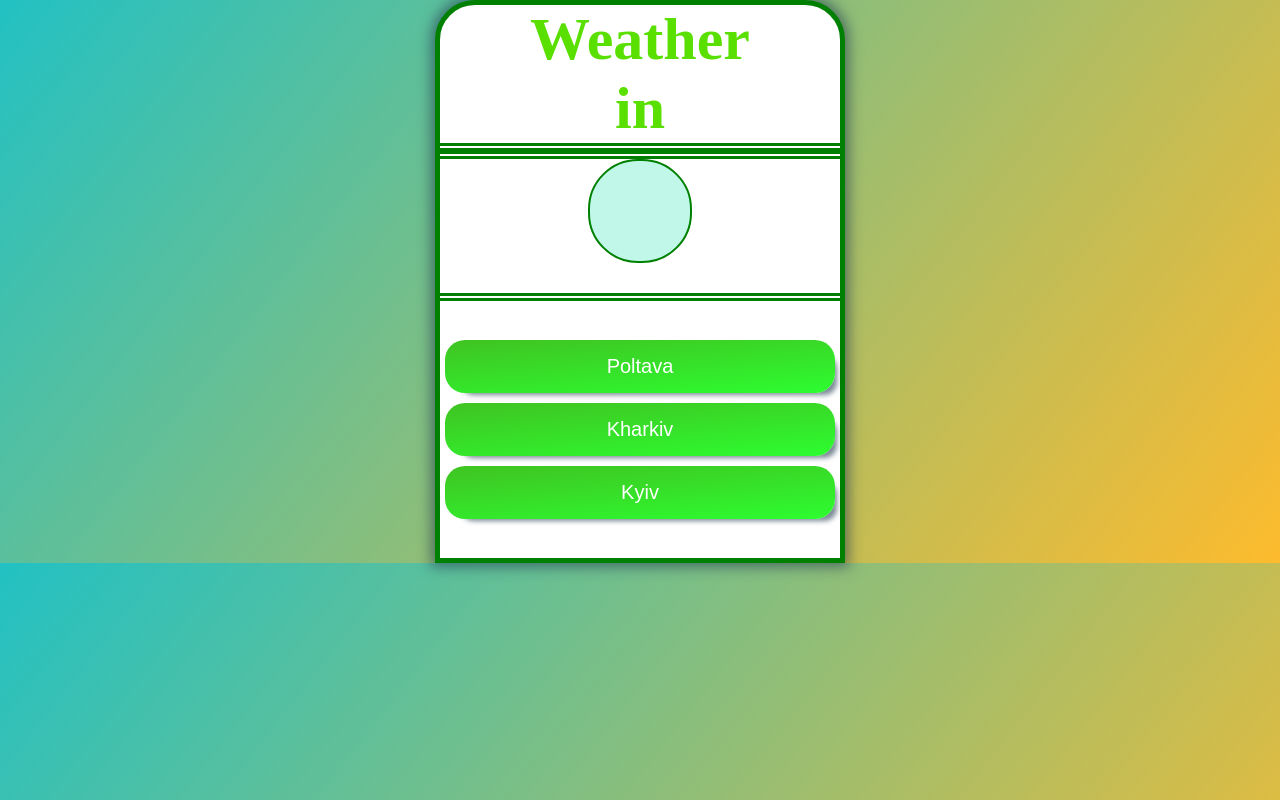
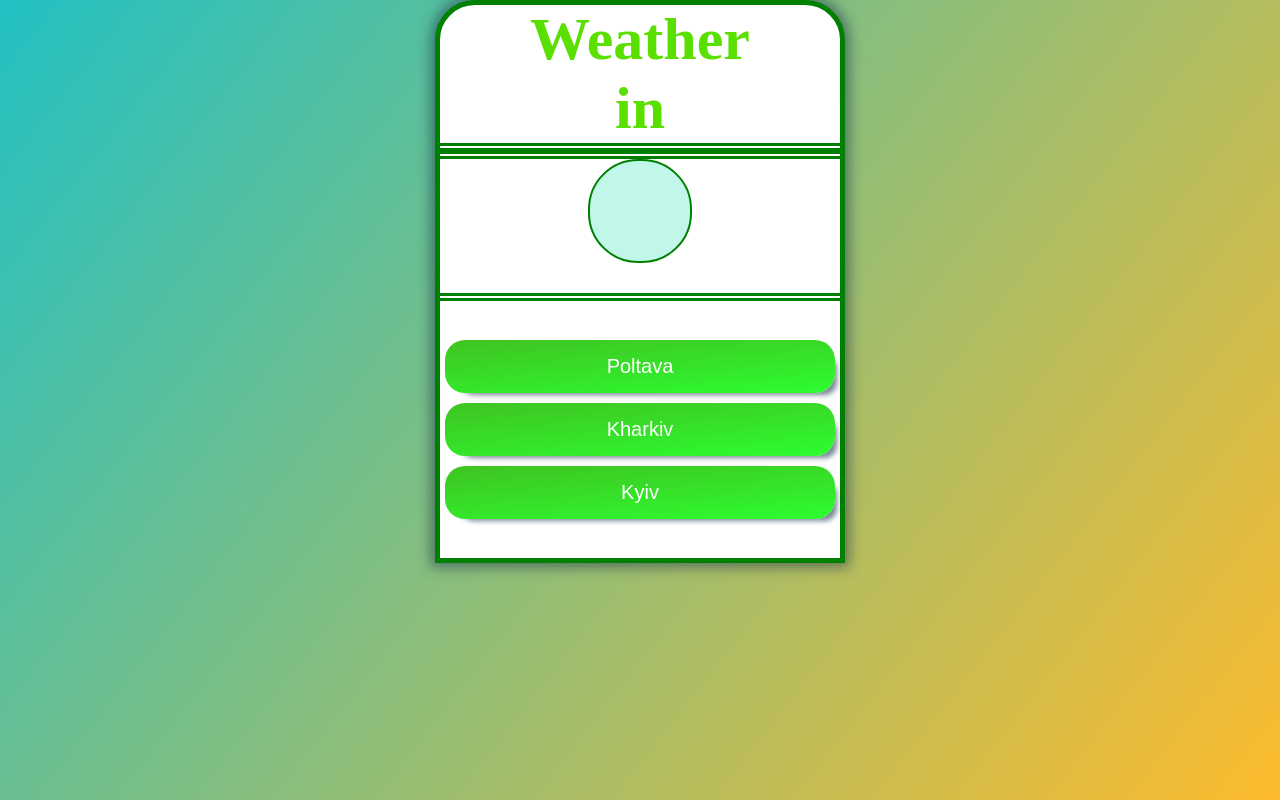
Before and after one commit to nexon5/WeatherAPI, a plain HTML site: page index.html in a window 1280 px wide. Drawn offline with Linux system fonts and the light colour scheme; no server answers.

Commit message:
Update style.css

```diff
--- a/style.css
+++ b/style.css
@@ -1,10 +1,12 @@
 *{margin:0}
 body{
     background: linear-gradient(128deg, rgba(34,193,195,1) 0%, rgba(253,187,45,1) 100%);
+
 }
 .container{
-    height: 100%;
+    min-height: 100vh;
     width: 100%;
+
   /*  background: linear-gradient(128deg, rgba(34,193,195,1) 0%, rgba(253,187,45,1) 100%);*/
 
 }
@@ -15,6 +17,7 @@ h1{
 .weather{
     font-size: 30px;
     width: 400px;
+    min-height: 100%;
     margin-left: auto;
     margin-right: auto;
     text-align: center;
```
